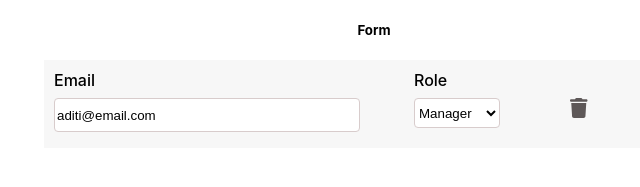
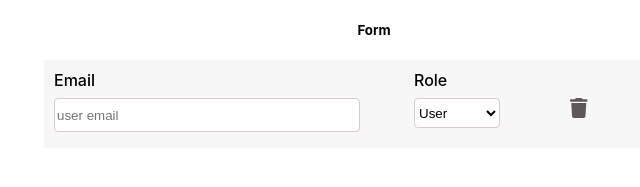
Before and after one commit to aditiacharya01/form-validation, a React (Create React App) app: page / in a window 1280 px wide. Shown: the top 187 px of the page, without its empty margins (266-906 px from the left). Built offline with nearby package versions, Linux system fonts and the light colour scheme.

Commit message:
checked if same email exists or not

```diff
--- a/src/templates/Form.tsx
+++ b/src/templates/Form.tsx
@@ -2,7 +2,7 @@ import * as Yup from "yup";
 
 import { ErrorMessage, Field, FieldArray, Form, Formik } from "formik";
 
-import React, { FC, useState } from "react";
+import React, { FC, useRef, useState } from "react";
 import Select from "../atoms/Select";
 import Input from "../atoms/Input";
 import { roles } from "../constants/UserConstant";
@@ -39,16 +39,19 @@ const StyledErrorMessage = styled.div`
 
 const MemberForm: FC = () => {
   const dispatch = useAppDispatch();
+  const formRef = useRef<any>();
   const [addedState, setAddedState] = useState("");
+  const [userArray, setuserArray] = useState<{ email: string; role: number }[]>([]);
 
   return (
     <div>
       <Formik
+        innerRef={formRef}
         initialValues={{
           users: [
             {
-              email: "aditi@email.com",
-              role: "Manager",
+              email: "",
+              role: "",
             },
           ],
         }}
@@ -58,7 +61,30 @@ const MemberForm: FC = () => {
               Yup.object().shape({
                 email: Yup.string()
                   .required("Field can't be empty")
-                  .email("Enter valid email"),
+                  .email("Enter valid email")
+                  .test(
+                    "validator-custom-name",
+                    (value: any, { createError, path }) => {
+                      let errIndex: string[] = [];
+
+                      userArray.forEach((user: any, index) => {
+                        if (user.email === value) {
+                          errIndex.push(`users[${index + 1}].email`);
+                        }
+                      });
+
+                      const filteredPath = errIndex.filter(
+                        (err) => err === path
+                      );
+
+                      if (filteredPath.length > 0)
+                        return createError({
+                          path: filteredPath[0],
+                          message: "Email already exists",
+                        });
+                      return true;
+                    }
+                  ),
                 role: Yup.string()
                   .required("Field can't be empty")
                   .oneOf(roles, "The role you chose does not exist"),
@@ -128,12 +154,13 @@ const MemberForm: FC = () => {
                       : null}
                     <button
                       type="button"
-                      onClick={() =>
+                      onClick={() => {
                         arrayHelpers.push({
                           name: "",
                           email: "",
-                        })
-                      }
+                        });
+                        setuserArray(users);
+                      }}
                       data-testid="add-button"
                     >
                       Add Member
```
